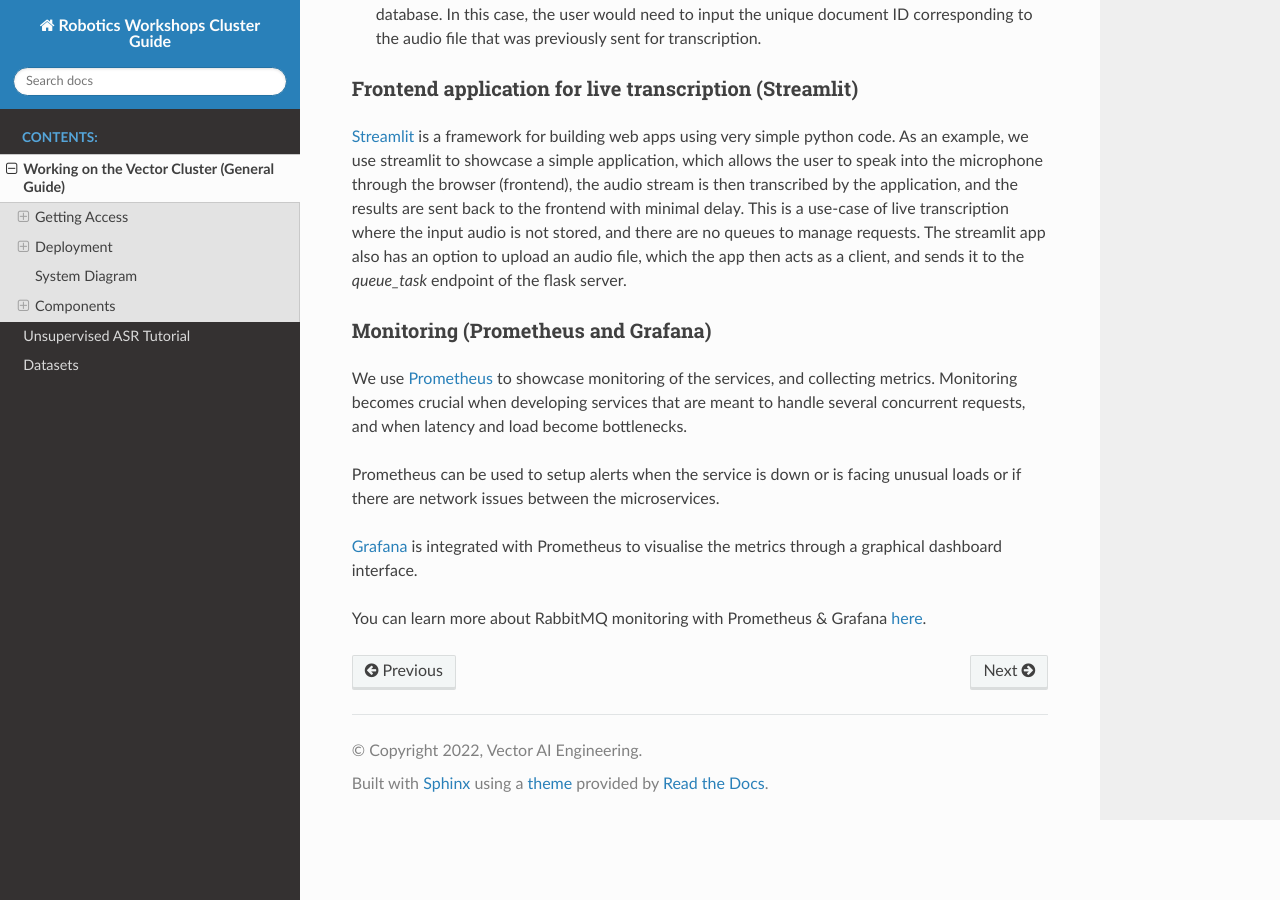
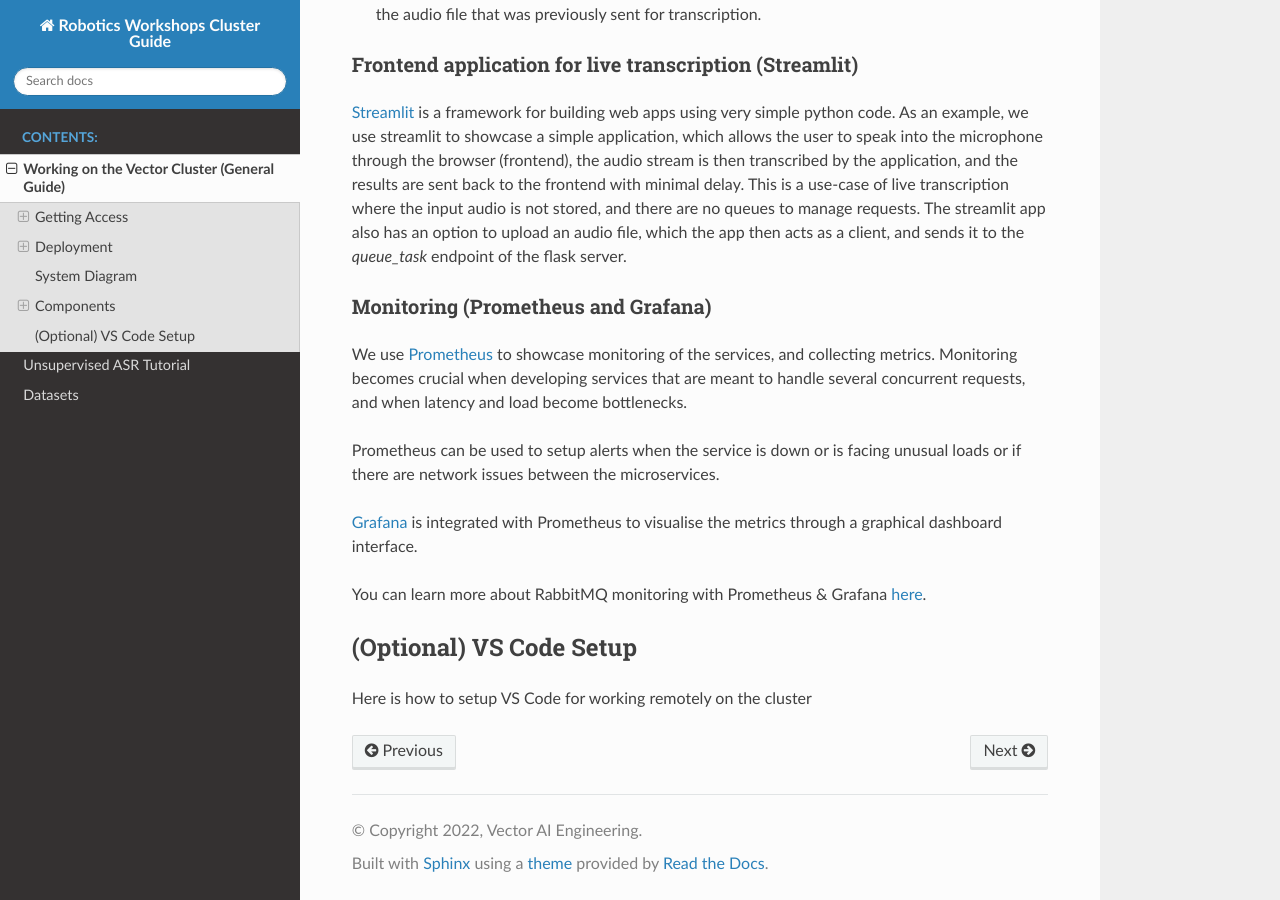
Before and after one commit to catgloss/robotics_workshops, a Sphinx documentation site: the page built from docs/source/general_setup.rst, in a window 1280 px wide and 900 px high, scrolled down 3050 px. Built offline with Sphinx 7.4.7 and the Read the Docs theme 2.0.0, drawn with Linux system fonts in a browser that asks for light colours; some of the changed text lies outside the part shown.

Commit message:
Update general_setup.rst

```diff
--- a/docs/source/general_setup.rst
+++ b/docs/source/general_setup.rst
@@ -15,7 +15,7 @@ An account on the cluster has already been made for you. You will just need to b
 Step 1: Logging In
 ^^^^^^^^^^^^^^^^^^
 
-You will receive an email from Vector with your credentials for logging into the cluster. The cluster is accessed using ssh so you can directly use the Linux/MacOS terminal or Powershell for Windows. If you want to have a more accessible environment, using an IDE like VS code is recommended. A quick guide for setting up VS code can be found _`here <https://catgloss.github.io/robotics_workshops/vs_code_setup.html>`_
+You will receive an email from Vector with your credentials for logging into the cluster. The cluster is accessed using ssh so you can directly use the Linux/MacOS terminal or Powershell for Windows. If you want to have a more accessible environment, using an IDE like VS code is recommended. A quick guide for setting up VS code can be found `here <https://catgloss.github.io/robotics_workshops/general_setup.html#optional-vs-code>`_
 
 
 
@@ -181,3 +181,8 @@ loads or if there are network issues between the microservices.
 the metrics through a graphical dashboard interface.
 
 You can learn more about RabbitMQ monitoring with Prometheus & Grafana `here <https://www.rabbitmq.com/prometheus.html#rabbitmq-overview-dashboard>`__.
+
+(Optional) VS Code Setup
+-------------------------
+
+Here is how to setup VS Code for working remotely on the cluster
```
